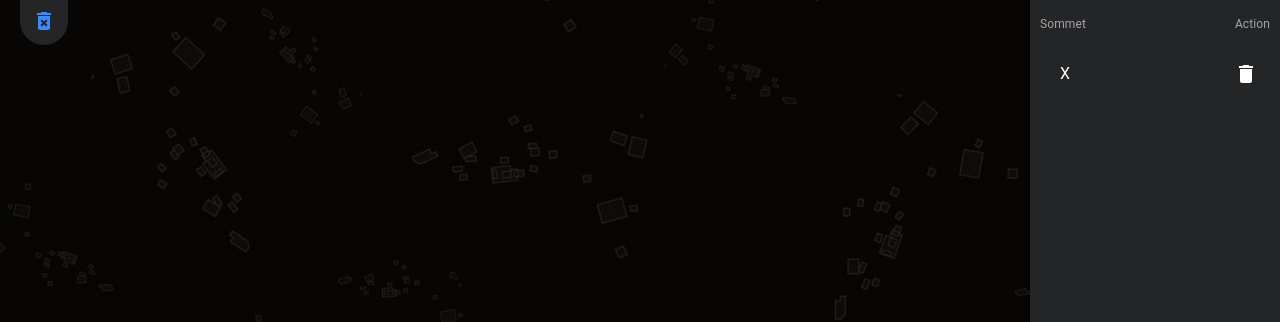
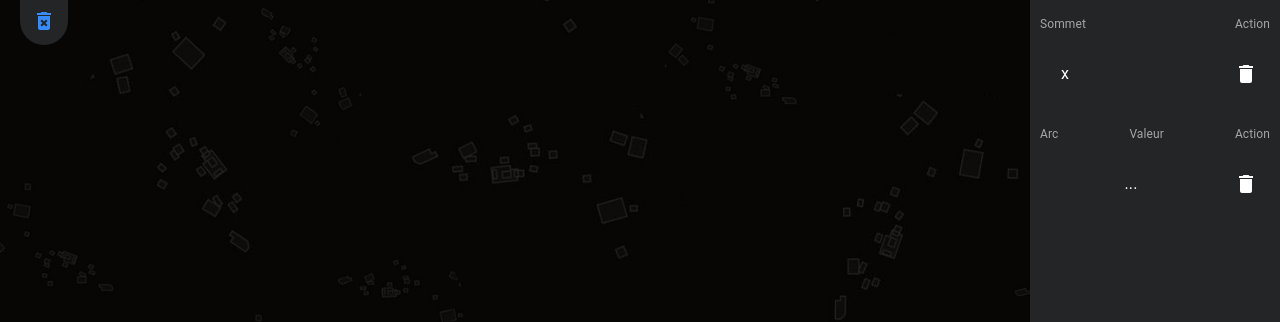
Before and after one commit to HarenaGit/optimalroad, a React (Create React App) app: page / in a window 1280 px wide. Shown: the part 154-476 px from the top of the page. Built offline with nearby package versions, Linux system fonts and the light colour scheme.

Commit message:
Add based delete summit and line functionnality

```diff
--- a/src/App.js
+++ b/src/App.js
@@ -36,7 +36,7 @@ function App(){
   let [summits, setSummits,lines, setLines, draggableLine, setDraggableLine, canvasRef, canvasWidth, canvasHeight] = useCanvas();
   const  [lineCoordinate, setLineCoordinate] = useState([])
   const [selectedSummit, setSelectedSummit] = useState()
-
+  const [selectedLine, setSelectedLine] = useState()
 
   let paintDraggableLine = false
   let currentLineCoordinate = []
@@ -210,7 +210,7 @@ function App(){
   }
 
   React.useEffect(function setupListener(){
-    const startPainting = (event) => {
+      const startPainting = (event) => {
       if(currentTool == Tools.line) {
          startPaintingDraggableLine(event)
          return;
@@ -259,7 +259,6 @@ function App(){
 
   const summitFunctionnality = (event) => {
     resetColor()
-
     var index = summits.length+1;
     const rect = canvasRef.current.getBoundingClientRect();
     const x =  event.clientX - rect.left
@@ -269,15 +268,31 @@ function App(){
   }
 
   const selectionFunctionnality = (event) => {
+    resetColor()
+    let isSummitSelected = false
     summits.forEach((summit) =>{
-      const rect = canvasRef.current.getBoundingClientRect();
-
+        const rect = canvasRef.current.getBoundingClientRect();
         const clientX =  event.clientX - rect.left
         const clientY = event.clientY - rect.top
         if(summit.summitClick(clientX, clientY)){
           setSelectedSummit(summit.getIndex())
+          summit.setColor(Color.activeColor)
+          isSummitSelected = true
         }
     })
+    if(isSummitSelected) setSummits([...summits])
+    let isLineSelected = false
+    lines.forEach((line) => {
+        const rect = canvasRef.current.getBoundingClientRect();
+        const clientX =  event.clientX - rect.left
+        const clientY = event.clientY - rect.top
+        if(line.lineClick(clientX, clientY)){
+          isLineSelected = true;
+          line.setColor(Color.activeColor, Color.whiteColor)
+          setSelectedLine(line)
+        }
+    })
+    if(isLineSelected) setLines([...lines])
   }
   const deleteSummit = () => {
     resetColor()
@@ -318,6 +333,17 @@ function App(){
 
 
   }
+  const deleteLine = () => {
+    let newLines = []
+    lines.forEach((line) => {
+      if(line.getIndexBegin() == selectedLine.getIndexBegin() && line.getIndexEnd() == selectedLine.getIndexEnd()) {
+          return
+      }
+      else newLines = [...newLines, line]
+    })
+    lines = newLines
+    setLines([...lines])
+  }
   const handleCanvasClick =  (event) => {
       if(currentTool == Tools.summit){
          summitFunctionnality(event)
@@ -333,12 +359,15 @@ function App(){
       resetCurrentDetail()
   }
   const handleSummitTool = (e) => {
+      resetColor()
       setCurrentTool(Tools.summit)
   }
   const handleLineTool = (e) => {
+      resetColor()
       setCurrentTool(Tools.line)
   }
   const handleSelectionTool = (e) =>{
+      resetColor()
       setCurrentTool(Tools.select)
   }
 
@@ -486,7 +515,14 @@ function App(){
       }
       else return (<></>)
     }
-
+    const selectedLineView = () => {
+      if(selectedLine != null){
+        return (
+        <>
+          {`x${selectedLine.getIndexBegin()} > x${selectedLine.getIndexEnd()}`}
+        </>)
+      }
+    }
     return (
 
          <div style = {{
@@ -608,12 +644,46 @@ function App(){
                         marginRight: 10,
                         marginLeft: 10,
                        }} >
-                          <Typography style={{width: 50, height: "inherit", display:"flex", justifyContent:"center", alignItems:"center", color: Color.whiteColor}}>X{selectedSummit}</Typography>
+                          <Typography style={{width: 50, height: "inherit", display:"flex", justifyContent:"center", alignItems:"center", color: Color.whiteColor}}>x{selectedSummit}</Typography>
                           <IconButton  aria-label="delete" onClick={deleteSummit} >
                             <DeleteIcon style={{color: Color.whiteColor}} />
                           </IconButton>
 
                        </div>
+
+                       <div style={{
+
+                       height: 50,
+
+                       display:"flex",
+                       alignItems: "stretch",
+                       justifyContent:"space-between",
+                       marginTop: 10,
+                       marginRight: 10,
+                       marginLeft: 10,
+                      }} >
+                         <Typography style={{height: "inherit", display:"flex", justifyContent:"center", alignItems:"center", color: Color.whiteColorWithOpacity, fontSize: 12}}>Arc</Typography>
+                         <Typography style={{height: "inherit", display:"flex", justifyContent:"center", alignItems:"center", color: Color.whiteColorWithOpacity, fontSize: 12}}>Valeur</Typography>
+                         <Typography style={{height: "inherit", display:"flex", justifyContent:"center", alignItems:"center", color: Color.whiteColorWithOpacity, fontSize: 12}}>Action</Typography>
+
+                      </div>
+                      <div style={{
+
+                       height: 50,
+
+                       display:"flex",
+                       alignItems: "stretch",
+                       justifyContent:"space-between",
+                       marginRight: 10,
+                       marginLeft: 10,
+                      }} >
+                        <Typography style={{ display:"flex", justifyContent:"center", alignItems:"center", color: Color.whiteColor}}>{selectedLineView()}</Typography>
+                         <Typography style={{ display:"flex", justifyContent:"center", alignItems:"center", color: Color.whiteColor}}>...</Typography>
+                         <IconButton  aria-label="delete" onClick={deleteLine} >
+                           <DeleteIcon style={{color: Color.whiteColor}} />
+                         </IconButton>
+
+                      </div>
 
                     </Paper>
 
--- a/src/canvas_components/components/line.js
+++ b/src/canvas_components/components/line.js
@@ -1,6 +1,5 @@
 import {circle2LineIntersectionCoordinate, lineEquation} from '../algorithms/circle2LineIntersection'
 import {Color} from '../utilities/color'
-
 export class Line{
     constructor(x_begin, y_begin, x_end, y_end, value = 0, index_begin=0, index_end=0, circle_radius, color = null){
         this.SCALE = 0.1;
@@ -16,8 +15,37 @@ export class Line{
         this.valueColor = Color.blackColor
         this.ctx = null;
         this.circle_radius = circle_radius;
+        this.size = 80
     }
 
+    lineClick(xmouse, ymouse){
+        xmouse = xmouse / this.SCALE-this.OFFSET;
+        ymouse = ymouse / this.SCALE-this.OFFSET;
+        if(this.x_begin == this.x_end){
+            console.log("test")
+        }
+        if(this.x_begin < this.x_end){
+            let isXmouseOk = xmouse > this.x_begin && xmouse < this.x_end
+            if(!isXmouseOk) return false;
+           }
+
+        else{
+            let isXmouseOk = xmouse < this.x_begin && xmouse > this.x_end
+            if(!isXmouseOk) return false;
+
+        }
+        let coeficient = lineEquation(this.x_begin, this.y_begin, this.x_end, this.y_end)
+        let a = coeficient[0]
+        let b = coeficient[1]
+        let ymouseResult = a*xmouse + b
+
+        const distance = Math.sqrt(
+             ((ymouse - ymouseResult)*(ymouse - ymouseResult))
+        );
+
+        if(distance <= this.size) return true;
+        else return false;
+    }
     setXBegin(x){
         this.x_begin = x/this.SCALE - this.OFFSET
     }
@@ -99,7 +127,7 @@ export class Line{
 
         let p1 = {x: x_arrow_begin, y: y_arrow_begin}
         let p2 = {x: x_arrow, y: y_arrow}
-        let size = 60
+        let size = this.size
         var angle = Math.atan2((p2.y - p1.y) , (p2.x - p1.x));
         var hyp = Math.sqrt((p2.x - p1.x) * (p2.x - p1.x) + (p2.y - p1.y) * (p2.y - p1.y));
 
```
